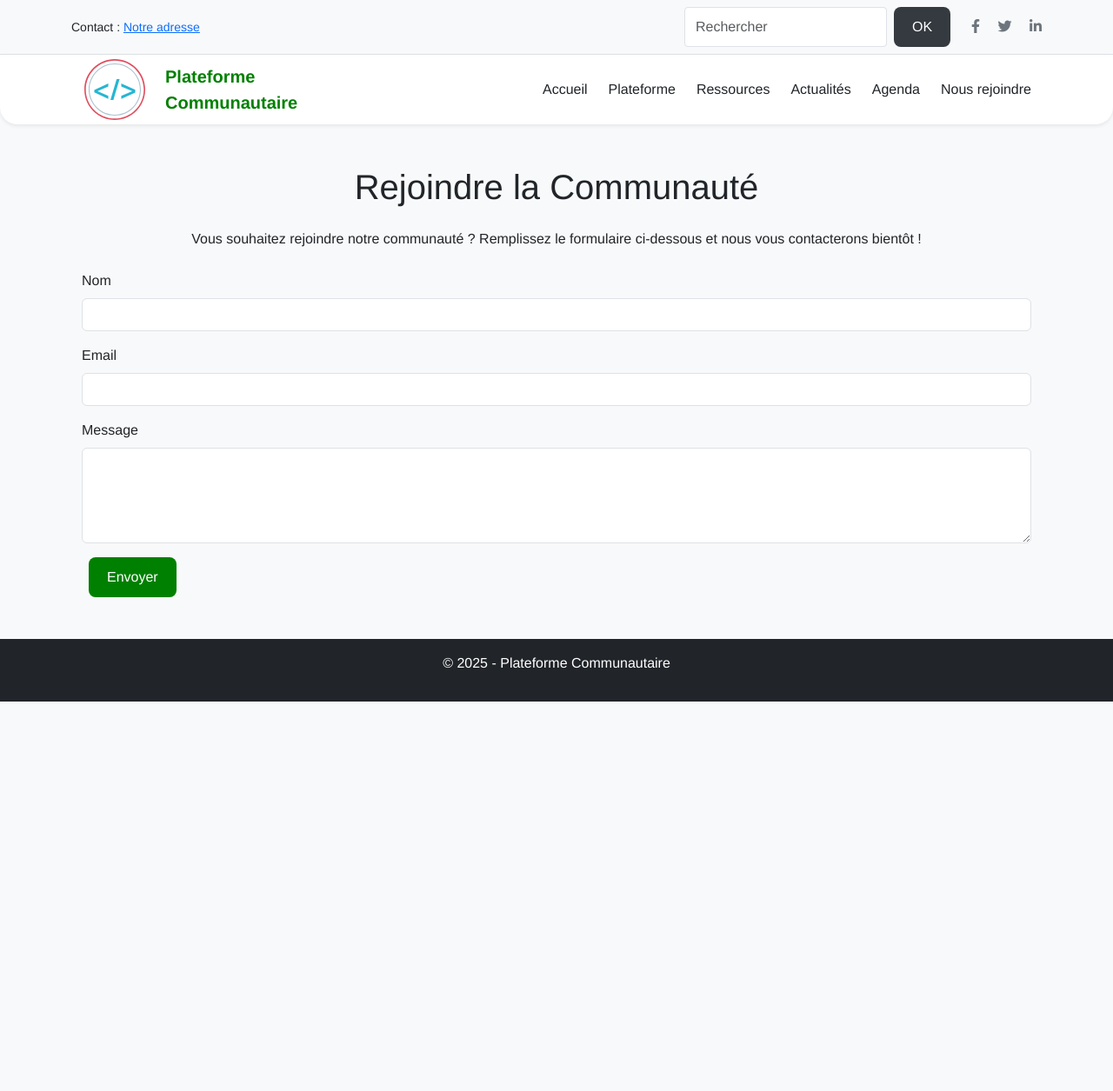
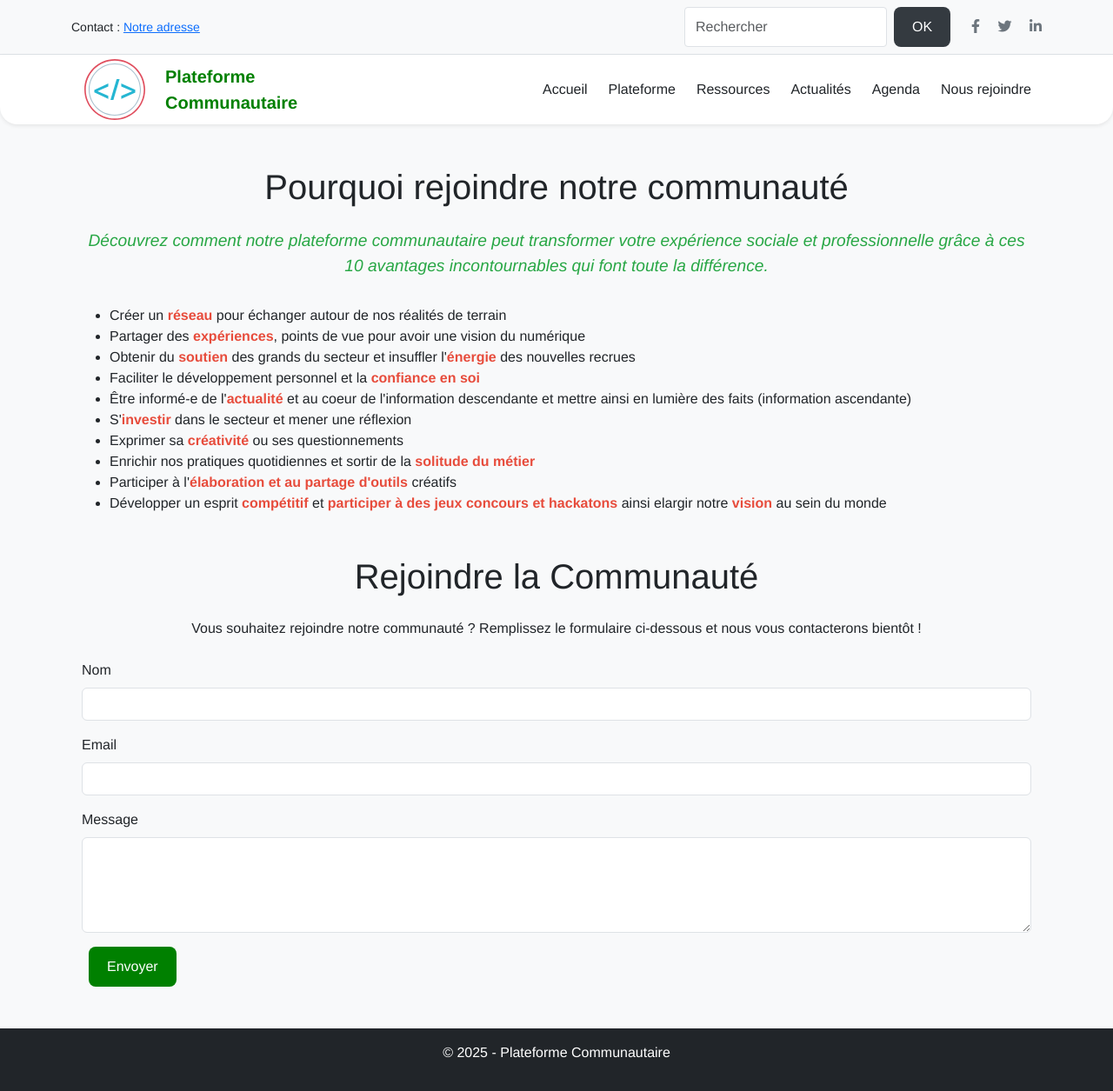
Before and after one commit to bahoumezekiel/communautyProject, a Django app: page /rejoindre/ in a window 1280 px wide. Shown: the whole page at 87% size. Before the commit the page ends 807 px from the top, so only its background shows below. Run offline with Django 5.2, Linux system fonts and the light colour scheme.

Commit message:
modif sur plateforme et nous rejoindre

```diff
--- a/Main/static/main/css/styles.css
+++ b/Main/static/main/css/styles.css
@@ -202,3 +202,16 @@ form input[type="search"] {
 .card:hover img {
   transform: scale(1.05);
 }
+
+/* Styles pour rejoindre */
+
+.intro {
+  font-size: 1.2em;
+  font-style: italic;
+  text-align: center;
+  margin-bottom: 30px;
+  color: #28a745;
+}
+strong {
+  color: #e74c3c;
+}
--- a/Main/templates/main/rejoindre.html
+++ b/Main/templates/main/rejoindre.html
@@ -1,5 +1,41 @@
 {% extends 'main/base.html' %} {% load static %} {% block title %}Rejoindre la
-communauté | Communauté Tech{% endblock %} {% block content %}
+communauté | Communauté Tech
+
+ {% endblock %}
+   {% block content %}
+   <style>
+    .intro {
+      font-size: 1.2em;
+      font-style: italic;
+      text-align: center;
+      margin-bottom: 30px;
+      color: #28a745;
+    }
+    strong {
+      color: #e74c3c;
+    }
+  </style>
+
+<div class="container mt-5 mb-5">
+  <h1 class="text-center mb-4"> Pourquoi rejoindre notre communauté</h1>
+  <p class="intro">
+    Découvrez comment notre plateforme communautaire peut transformer votre expérience sociale et professionnelle grâce à ces 10 avantages incontournables qui font toute la différence.
+  </p>
+
+  <ul>
+    <li>Créer un <strong>réseau</strong> pour échanger autour de nos réalités de terrain</li>
+    <li>Partager des <strong>expériences</strong>, points de vue pour avoir une vision du numérique</li>
+    <li>Obtenir du <strong>soutien</strong> des grands du secteur et insuffler l'<strong>énergie</strong> des nouvelles recrues</li>
+    <li>Faciliter le développement personnel et la <strong>confiance en soi</strong></li>
+    <li>Être informé-e de l'<strong>actualité</strong> et au coeur de l'information descendante et mettre ainsi en lumière des faits (information ascendante)</li>
+    <li>S'<strong>investir</strong> dans le secteur et mener une réflexion</li>
+    <li>Exprimer sa <strong>créativité</strong> ou ses questionnements</li>
+    <li>Enrichir nos pratiques quotidiennes et sortir de la <strong>solitude du métier</strong></li>
+    <li>Participer à l'<strong>élaboration et au partage d'outils</strong> créatifs</li>
+    <li>Développer un esprit <strong>compétitif</strong> et <strong>participer à des jeux concours et hackatons</strong> ainsi elargir notre <strong>vision</strong> au sein du monde</li>
+</ul>
+
+</div>
 <div class="container mt-5 mb-5">
   <h1 class="text-center mb-4">Rejoindre la Communauté</h1>
   <p class="text-center mb-4">
```
Also changed, not shown: Main/static/main/css/menu_deroulant.css (+80 -2 lines), Main/templates/main/menu_deroulant.html (+11 -1 lines), Main/static/main/images/icons/apropos.jpg (added), Main/static/main/images/icons/biblio.jpg (added), Main/static/main/images/icons/plateforme.svg (added).
